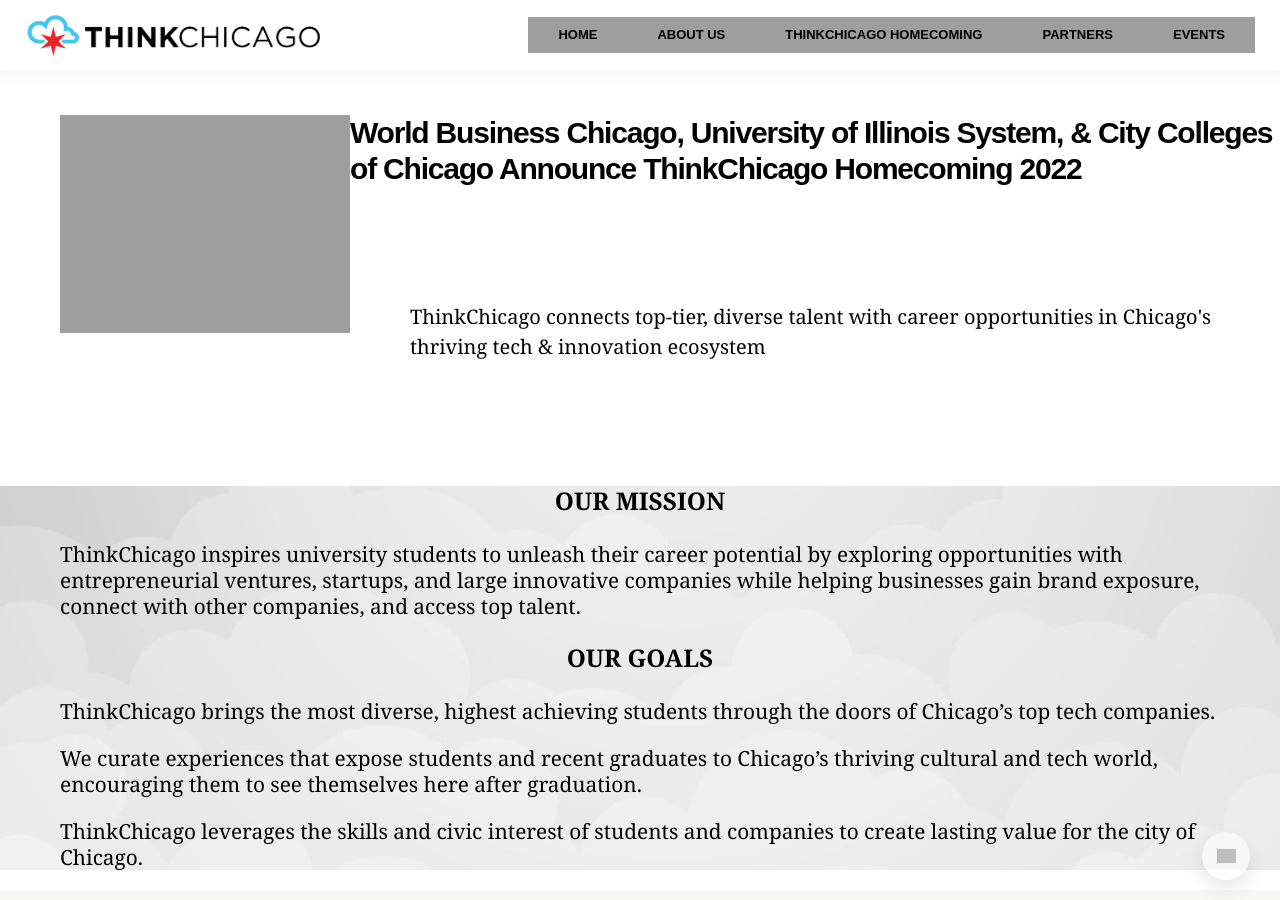
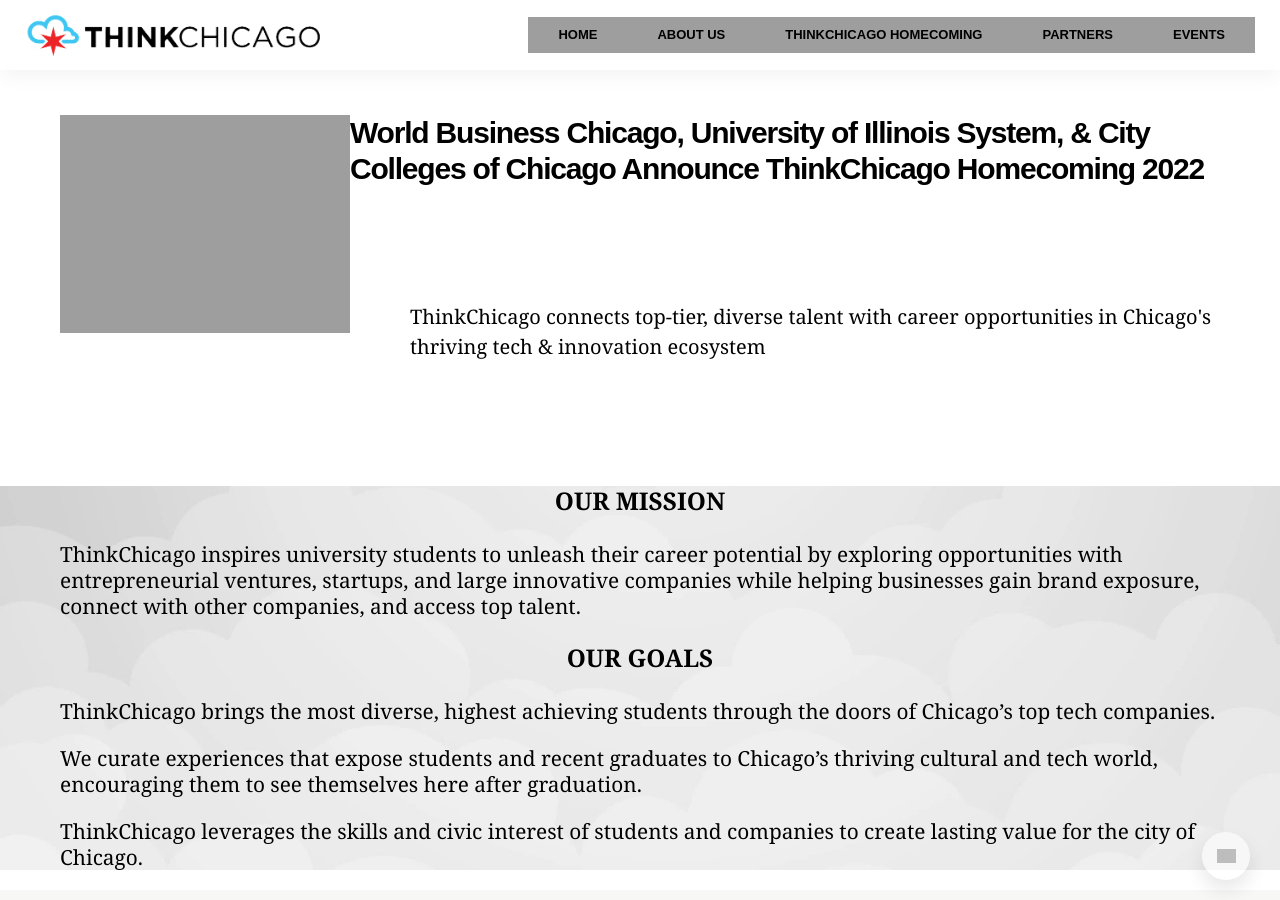
Before and after one commit to andreanthony/andreanthony.github.io, a Jekyll site: the page thinkchicago.html, which Jekyll copies as it is, in a window 1280 px wide and 900 px high. Built offline with Jekyll 4.4.1, drawn with Linux system fonts in a browser that asks for light colours; some web fonts are replaced; grey boxes are pictures that could not be loaded.

Commit message:
Update thinkchicago.html

```diff
--- a/thinkchicago.html
+++ b/thinkchicago.html
@@ -74,7 +74,7 @@
         <img src="https://andreanthony.github.io/thinkchicago.gif" align="left" alt="World Business Chicago, University of Illinois System, &amp; City Colleges of Chicago Announce ThinkChicago Homecoming 2022" style="width:350px;padding-left:60px">
       </div>
 
-        <h3 id="title">World Business Chicago, University of Illinois System, &amp; City Colleges of Chicago Announce ThinkChicago Homecoming 2022</h3>
+        <h3 id="title" style="padding-left: 60px;padding-right: 60px;">World Business Chicago, University of Illinois System, &amp; City Colleges of Chicago Announce ThinkChicago Homecoming 2022</h3>
       </div>
 
           </div>
```
